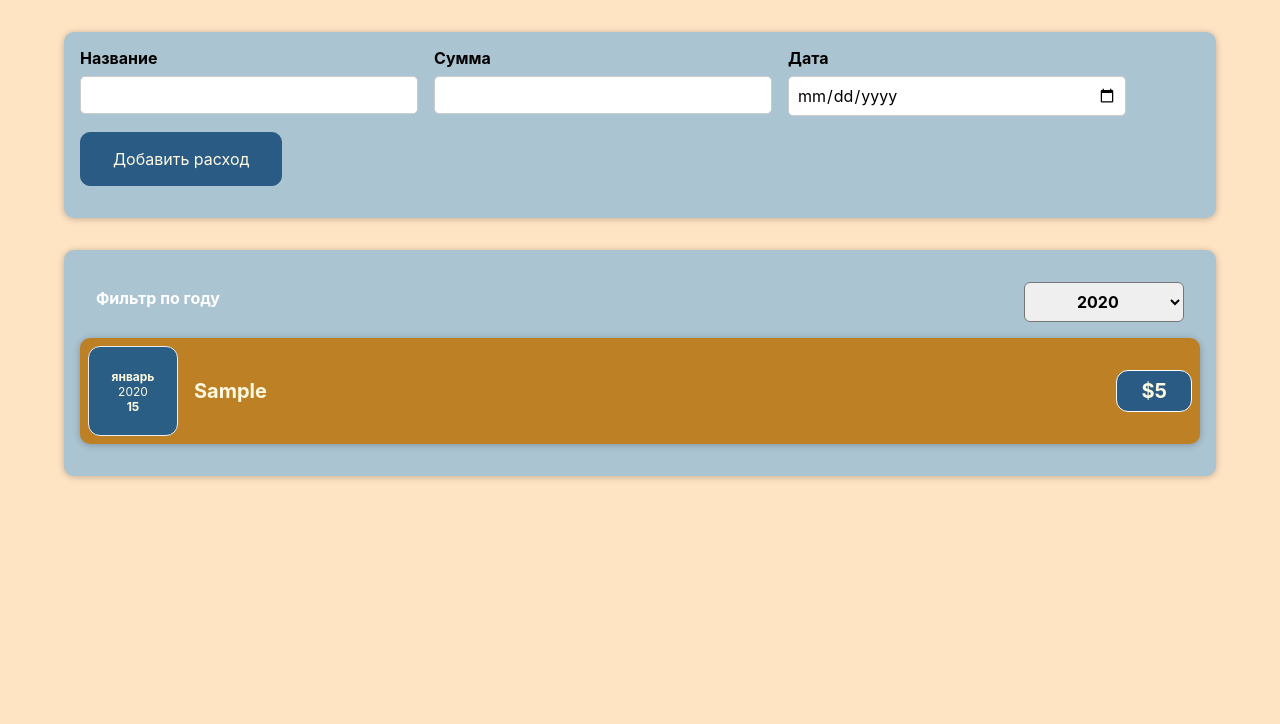
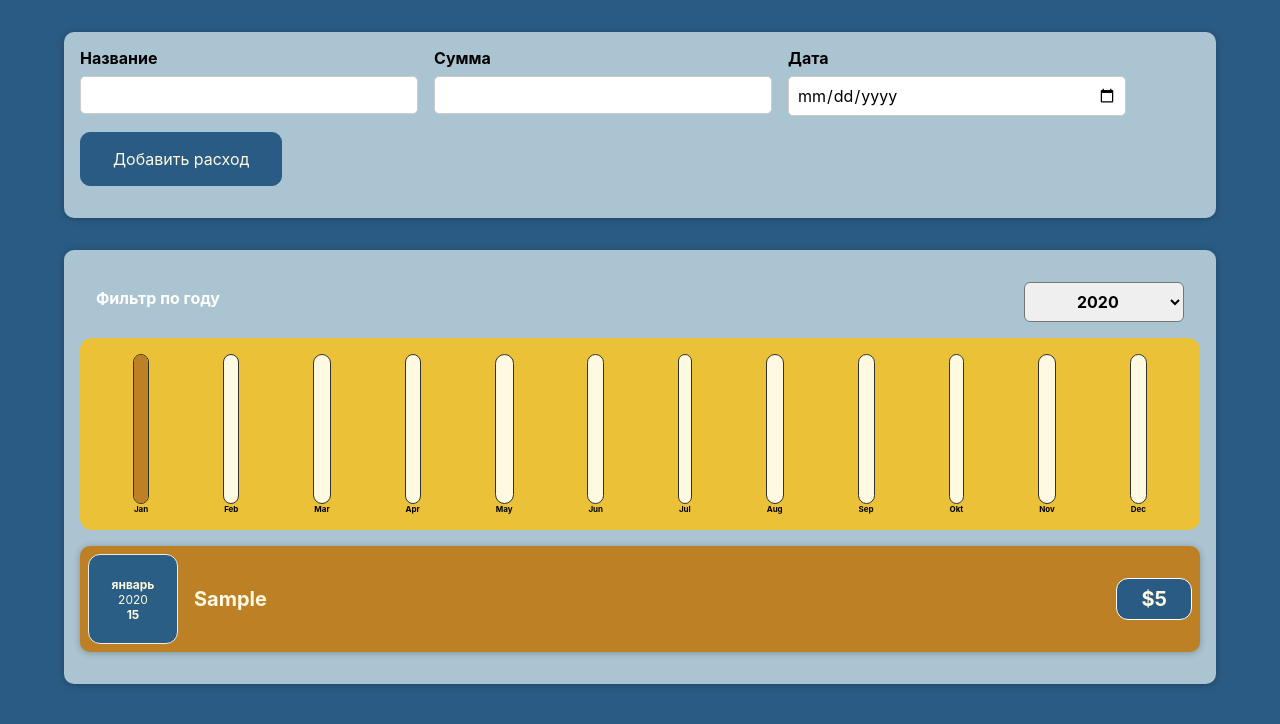
Before and after one commit to tulnikov/react-1, a React (Create React App) app: page / in a window 1280 px wide. Both pictures are taken after typing "Sample", "5", "2020-01-15" into the empty fields and a click on the button "Добавить расход". Shown: the top 724 px of the page. Built offline with nearby package versions, Linux system fonts and the light colour scheme.

Commit message:
Добавил диаграмму
продолжить с урока 59

```diff
--- a/public/index.html
+++ b/public/index.html
@@ -13,7 +13,7 @@
 
     <link rel="manifest" href="%PUBLIC_URL%/manifest.json" />
 
-    <title>React App</title>
+    <title>Учет расходов</title>
   </head>
   <body>
     <noscript>You need to enable JavaScript to run this app.</noscript>
--- /dev/null
+++ b/src/components/Costs/CostDiagram.js
@@ -0,0 +1,28 @@
+import Diagram from "../Diagram/Diagram";
+
+const CostDiagram = (props) => {
+
+    const diagramDataSet = [
+        {label: 'Jan', value: 0},
+        {label: 'Feb', value: 0},
+        {label: 'Mar', value: 0},
+        {label: 'Apr', value: 0},
+        {label: 'May', value: 0},
+        {label: 'Jun', value: 0},
+        {label: 'Jul', value: 0},
+        {label: 'Aug', value: 0},
+        {label: 'Sep', value: 0},
+        {label: 'Okt', value: 0},
+        {label: 'Nov', value: 0},
+        {label: 'Dec', value: 0},
+    ]
+
+    for (const cost of props.costs) {
+        const costMonth = cost.date.getMonth()
+        diagramDataSet[costMonth].value += cost.amount
+    }
+
+    return <Diagram dataSets={diagramDataSet}/>;
+}
+
+export default CostDiagram;
--- a/src/components/Costs/CostItem.js
+++ b/src/components/Costs/CostItem.js
@@ -4,16 +4,16 @@
 
 const CostItem = (props) => {
 
-
     return (
+        <li>
         <Card className='cost-item'>
             <CostDay date={props.date}/>
             <div className='cost-item__description'>
                 <h2>{props.description}</h2>
                 <div className='cost-item__price'>${props.amount}</div>
             </div>
-        </Card>)
-
+        </Card>
+        </li>)
 }
 
 export default CostItem
--- /dev/null
+++ b/src/components/Costs/CostList.css
@@ -0,0 +1,9 @@
+.cost-list{
+    list-style: none;
+    padding: 0;
+}
+
+.cost-list__fallback{
+    color: #fefae1;
+    text-align: center;
+}
--- /dev/null
+++ b/src/components/Costs/CostList.js
@@ -0,0 +1,25 @@
+import CostItem from "./CostItem";
+import './CostList.css'
+
+const CostList = (props) => {
+
+
+    if (props.costs.length === 0) {
+        return <h2 className='cost-list__fallback'>В этом году расходов нет</h2>
+    }
+
+
+    return <ul className='cost-list'>
+        {
+            props.costs.map((prop) => (
+                <CostItem
+                    key={prop.id}
+                    date={prop.date}
+                    description={prop.description}
+                    amount={prop.amount}
+                />
+            ))}
+    </ul>
+}
+
+export default CostList;
--- a/src/components/Costs/Costs.js
+++ b/src/components/Costs/Costs.js
@@ -1,8 +1,10 @@
 import './Costs.css'
-import CostItem from "./CostItem";
+// import CostItem from "./CostItem";
 import Card from '../UI/Card'
 import CostFilter from './CostFilter';
 import {useState} from 'react'
+import CostList from './CostList';
+import CostDiagram from "./CostDiagram";
 
 const Costs = (props) => {
 
@@ -19,19 +21,13 @@
         }
     )
 
+
     return (
         <div>
             <Card className='costs'>
                 <CostFilter year={selectedYear} onChangeYear={yearChangeHandler}/>
-                {/*{console.log(props)}*/}
-                {filteredCosts.map((prop) => (
-                    <CostItem
-                        key={prop.id}
-                        date={prop.date}
-                        description={prop.description}
-                        amount={prop.amount}
-                    />
-                ))}
+                <CostDiagram costs={filteredCosts} />
+                <CostList costs={filteredCosts}/>
 
 
             </Card>
--- /dev/null
+++ b/src/components/Diagram/Diagram.css
@@ -0,0 +1,9 @@
+.diagram{
+    padding: 1rem;
+    border-radius: 12px;
+    background-color: #ebc137;
+    text-align: center;
+    display: flex;
+    justify-content: space-around;
+    height: 10rem;
+}
--- /dev/null
+++ b/src/components/Diagram/Diagram.js
@@ -0,0 +1,22 @@
+import DiagramBar from "./DiagramBar";
+import './Diagram.css'
+
+const Diagram = (props) => {
+
+    const dataSetsValue = props.dataSets.map(dataSet => dataSet.value)
+    const maxMonthCosts = Math.max(...dataSetsValue)
+
+    return (
+        <div className='diagram'>
+            {props.dataSets.map((dataSet) => (
+
+                <DiagramBar
+                    key={dataSet.label}
+                    value={dataSet.value}
+                    maxValue={maxMonthCosts}
+                    label={dataSet.label}/>
+            ))}
+        </div>
+    )
+}
+export default Diagram;
--- /dev/null
+++ b/src/components/Diagram/DiagramBar.css
@@ -0,0 +1,30 @@
+.diagram-bar{
+    height: 100%;
+    display: flex;
+    flex-direction: column;
+    align-items: center;
+}
+
+.diagram-bar__inner{
+    height: 100%;
+    width: 100%;
+    border: 1px solid #313131;
+    border-radius: 12px;
+    background-color: #fefae1;
+    overflow: hidden;
+    display: flex;
+    flex-direction: column;
+    justify-content: flex-end;
+}
+
+.diagram-bar__fill{
+    background-color: #bd8025;
+    width: 100%;
+    transition: all 0.3s ease-out;
+}
+
+.diagram-bar__label{
+    font-weight: bold;
+    font-size: 0.5rem;
+    text-align: center;
+}
--- /dev/null
+++ b/src/components/Diagram/DiagramBar.js
@@ -0,0 +1,20 @@
+import './DiagramBar.css'
+
+const DiagramBar = (props) => {
+    let barFillHeight = '0%'
+
+    if (props.maxValue > 0) {
+        barFillHeight = Math.round(props.value / props.maxValue * 100) + '%';
+    }
+
+    return <div className='diagram-bar'>
+        <div className='diagram-bar__inner'>
+            <div className='diagram-bar__fill' style={{
+                height: barFillHeight,
+            }}></div>
+        </div>
+        <div className='diagram-bar__label'>{props.label}</div>
+    </div>
+}
+
+export default DiagramBar;
--- a/src/index.css
+++ b/src/index.css
@@ -1,6 +1,6 @@
 body {
   margin: 20px;
-  background-color: bisque;
+  background-color: #2a5b84;
   font-family: -apple-system, BlinkMacSystemFont, 'Segoe UI', 'Roboto', 'Oxygen',
     'Ubuntu', 'Cantarell', 'Fira Sans', 'Droid Sans', 'Helvetica Neue',
     sans-serif;
```
